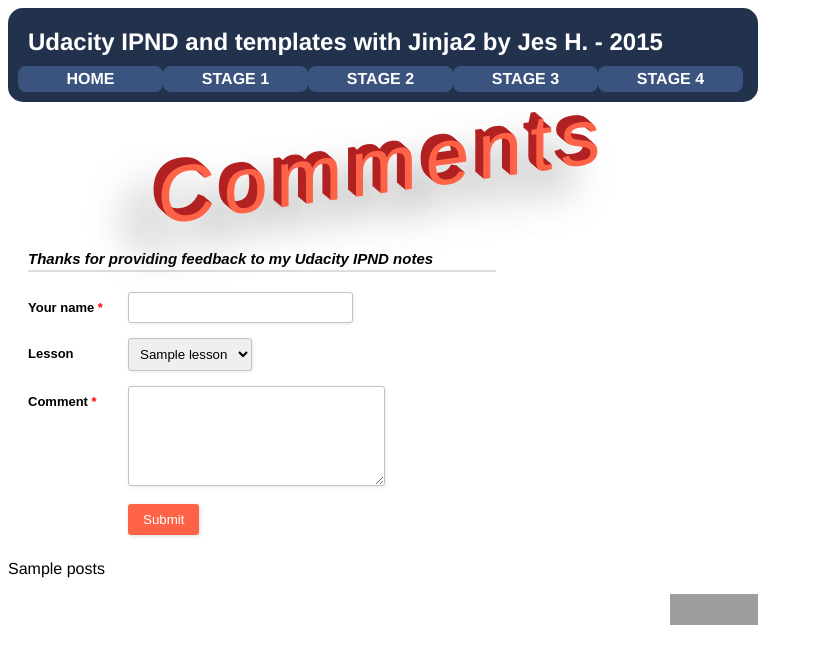
After one commit to brew-guy/Notes-on-GAE, a Python web app: template templates/wallbook.html in a window 1280 px wide. The commit adds this page. Shown: the top 664 px of the page, without its empty margins (0-813 px from the left). Run offline with Jinja, Linux system fonts and the light colour scheme; the template is opened without the code that fills it: most values are stand-ins (such as "Sample title", 1, 10 or a date in 2020); grey boxes are pictures that could not be loaded.

Commit message:
Getting commenting/posting implemented. POST not working yet.

```diff
--- /dev/null
+++ b/static/wall_style.css
@@ -0,0 +1,73 @@
+.form-style-2{
+    max-width: 500px;
+    padding: 20px 12px 10px 20px;
+    font: 13px Arial, Helvetica, sans-serif;
+}
+.form-style-2-heading{
+    font-weight: bold;
+    font-style: italic;
+    border-bottom: 2px solid #ddd;
+    margin-bottom: 20px;
+    font-size: 15px;
+    padding-bottom: 3px;
+}
+.form-style-2 label{
+    display: block;
+    margin: 0px 0px 15px 0px;
+}
+.form-style-2 label > span{
+    width: 100px;
+    font-weight: bold;
+    float: left;
+    padding-top: 8px;
+    padding-right: 5px;
+}
+.form-style-2 span.required{
+    color:red;
+}
+.form-style-2 input.input-field{
+    width: 48%;
+}
+.form-style-2 input.input-field,
+.form-style-2 .textarea-field,
+.form-style-2 .select-field{
+    box-sizing: border-box;
+    -webkit-box-sizing: border-box;
+    -moz-box-sizing: border-box;
+    border: 1px solid #c2c2c2;
+    box-shadow: 1px 1px 4px #ebebeb;
+    -moz-box-shadow: 1px 1px 4px #ebebeb;
+    -webkit-box-shadow: 1px 1px 4px #ebebeb;
+    border-radius: 3px;
+    -webkit-border-radius: 3px;
+    -moz-border-radius: 3px;
+    padding: 7px;
+    outline: none;
+}
+.form-style-2 .input-field:focus,
+.form-style-2 .textarea-field:focus,
+.form-style-2 .select-field:focus{
+    border: 1px solid #0c0;
+}
+.form-style-2 .textarea-field{
+    height:100px;
+    width: 55%;
+}
+.form-style-2 input[type=submit],
+.form-style-2 input[type=button]{
+    border: none;
+    padding: 8px 15px 8px 15px;
+    background: #ff6347;
+    color: #fff;
+    box-shadow: 1px 1px 4px #dadada;
+    -moz-box-shadow: 1px 1px 4px #dadada;
+    -webkit-box-shadow: 1px 1px 4px #dadada;
+    border-radius: 3px;
+    -webkit-border-radius: 3px;
+    -moz-border-radius: 3px;
+}
+.form-style-2 input[type=submit]:hover,
+.form-style-2 input[type=button]:hover{
+    background: #b22222;
+    color: #fff;
+}
--- a/templates/base.html
+++ b/templates/base.html
@@ -6,9 +6,11 @@
 <html lang="en">
 <head>
   <meta charset="utf-8">
-  <title>Jes | Notes from Udacity Nanodegree Intro to Programming | Stages 1-4</title>
+  <title>Jes H. | Notes from Udacity IPND | Stages 1-4 | 2015</title>
+  <link rel="shortcut icon" href="/static/favicon.ico">
+  {% block styles %}
   <link rel="stylesheet" href="/static/notes_style.css">
-  <link rel="shortcut icon" href="/static/favicon.ico">
+  {% endblock %}
   {% block header %}{% endblock %}
 </head>
 
@@ -17,9 +19,10 @@
     <br>
     {% block headline %}{% endblock %}
 
+    {# Notes block will only appear when notes.html is called #}
     {% block html_stage %}{% endblock %}
 
-    {# FizzBuzz selection control #}
+    {# FizzBuzz selection control will show when f is set e.g. by menu choice #}
     {% if f == "fizzbuzz" %}
       <form>
         <h4>Give me a whole number:</h4>
@@ -33,6 +36,9 @@
     {% endif %}
   </div>
 
+  {# Wall/commenting block will show when wallbook.html is called #}
+  {% block wallbook %}{% endblock %}
+
   {# CSS validator tag #}
   <div align="right">
     <p>
--- a/templates/notes_stage4_raw.html
+++ b/templates/notes_stage4_raw.html
@@ -138,7 +138,7 @@
   I'll try it out here. Watch the URL change above when you click submit:
   <form>
     <input type="hidden" name="p" value="stage4">
-    <input name="q" value={{ q }}>
+    <input name="q" value={{q}}>
     <input type="Submit" value="Submit">
   </form>
 <p>
--- a/templates/root_header.html
+++ b/templates/root_header.html
@@ -10,6 +10,7 @@
   <ul class="navbar">
     <li class="navbar"><a class="navbar" href="/notes?p=stage1">Notes</a></li>
     <li class="navbar"><a class="navbar" href="/fizzbuzz?f=fizzbuzz">FizzBuzz</a></li>
+    <li class="navbar"><a class="navbar" href="http://hmpg.net/">Quit</a></li>
    </ul>
 </div>
 {% endblock %}
--- /dev/null
+++ b/templates/wallbook.html
@@ -0,0 +1,50 @@
+{% extends "base.html" %}
+
+{% block styles %}
+  <link rel="stylesheet" href="/static/notes_style.css">
+  <link rel="stylesheet" href="/static/wall_style.css">
+{% endblock %}
+
+{% block header %}
+<div class="lesson" id="top">
+  <h2 class="addmargin">Udacity IPND and templates with Jinja2 by Jes H. - 2015</h2>
+  <ul class="navbar">
+    <li class="navbar"><a class="navbar" href="/">Home</a></li>
+    <li class="navbar"><a class="navbar" href="/notes?p=stage1">Stage 1</a></li>
+    <li class="navbar"><a class="navbar" href="/notes?p=stage2">Stage 2</a></li>
+    <li class="navbar"><a class="navbar" href="/notes?p=stage3">Stage 3</a></li>
+    <li class="navbar"><a class="navbar" href="/notes?p=stage4">Stage 4</a></li>
+  </ul>
+</div>
+{% endblock %}
+
+{% block headline %}
+<div class="coolheading">
+  Comments
+</div>
+{% endblock %}
+
+{% block wallbook %}
+<br>
+<div class="form-style-2">
+  <div class="form-style-2-heading">Thanks for providing feedback to my Udacity IPND notes</div>
+  <form action="" method="post">
+    <label for="user"><span>Your name <span class="required">*</span></span>
+      <input type="text" class="input-field" name="user" value="" />
+    </label>
+    <label for="wall"><span>Lesson</span>
+      <select name="wall" class="select-field">
+        <option value="General Question">{{ lesson }}</option>
+      </select>
+    </label>
+    <label for="comment"><span>Comment <span class="required">*</span></span>
+      <textarea name="comment" class="textarea-field"></textarea>
+    </label>
+    <label>
+      <span>&nbsp;</span><input type="submit" value="Submit" />
+    </label>
+  </form>
+</div>
+<!-- user comments start here -->
+{{ posts | safe }}
+{% endblock%}
```
Also changed, not shown: index.yaml (added, +17 -0 lines), main.py (+110 -22 lines), templates/notes.html (+28 -8 lines), templates/notes_header.html (deleted, +0 -24 lines), 1 other file.
